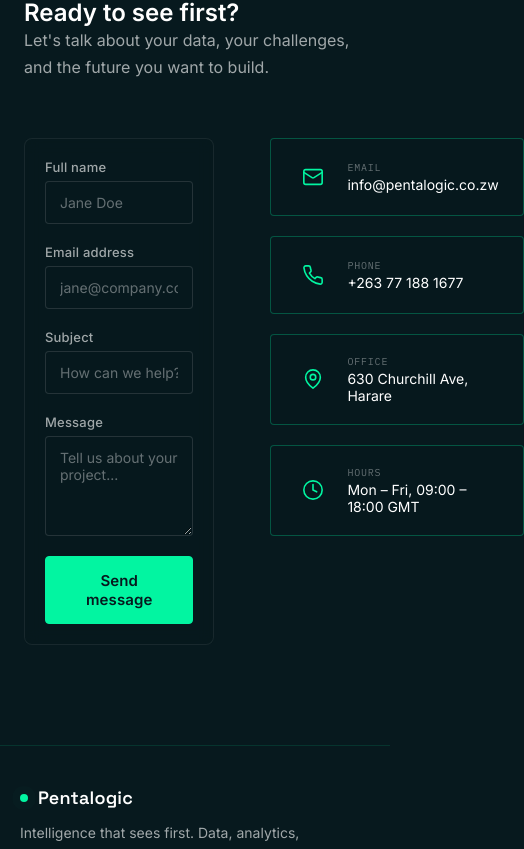
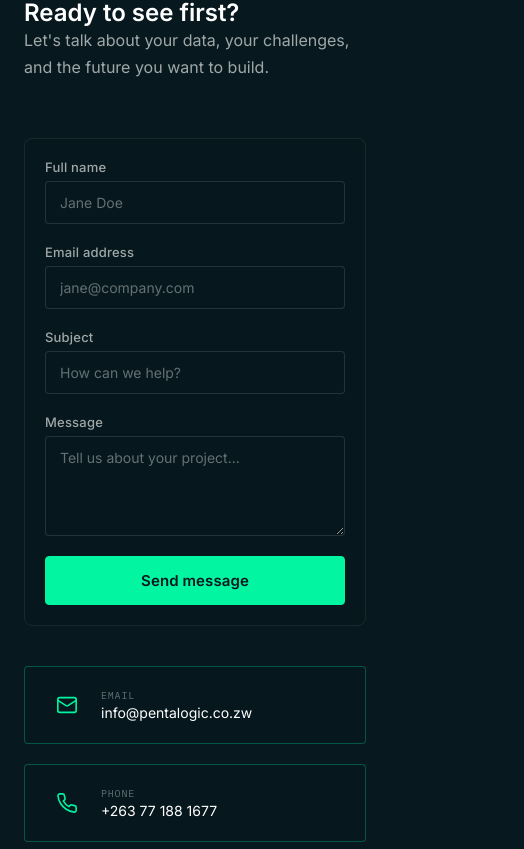
Before and after one commit to mx-styles/PentaLogic_website, a React (Vite) app: page / in a window 390 px wide. Shown: the part 5375-6224 px from the top of the page, 524 px wide, since content can reach past the window. Built offline with nearby package versions, Linux system fonts and the light colour scheme.

Commit message:
Update Home.css

```diff
--- a/src/pages/Home.css
+++ b/src/pages/Home.css
@@ -697,6 +697,7 @@ h1 .accent {
   .about-grid { grid-template-columns: 1fr; gap: 40px; }
   .about-values { grid-template-columns: repeat(2, 1fr); }
   .services-grid { grid-template-columns: repeat(2, 1fr); }
+  .contact-grid { grid-template-columns: 1fr; gap: 40px; }
 }
 
 @media (max-width: 820px) {
@@ -712,6 +713,10 @@ h1 .accent {
 @media (max-width: 600px) {
   .services-grid { grid-template-columns: 1fr; }
   .service-card { padding: 28px 20px; }
+  .contact-form .btn {
+    align-self: stretch;
+    width: 100%;
+  }
 }
 
 @media (max-width: 480px) {
```
